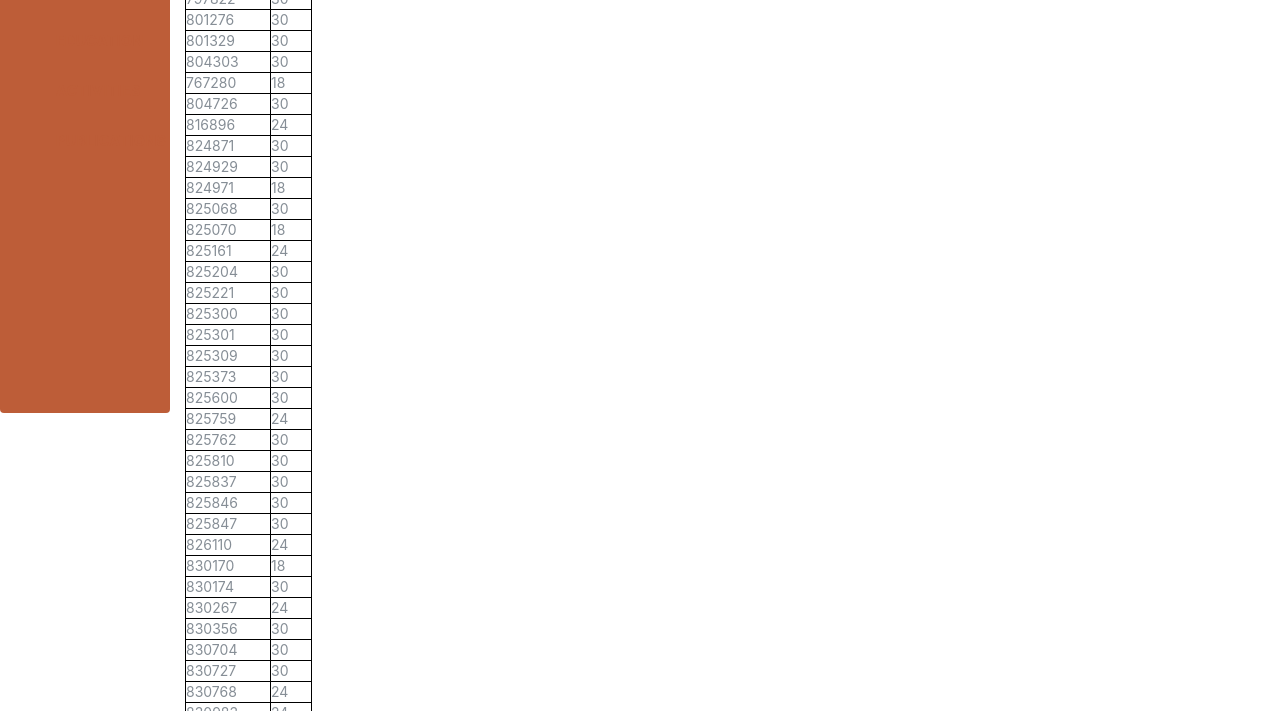
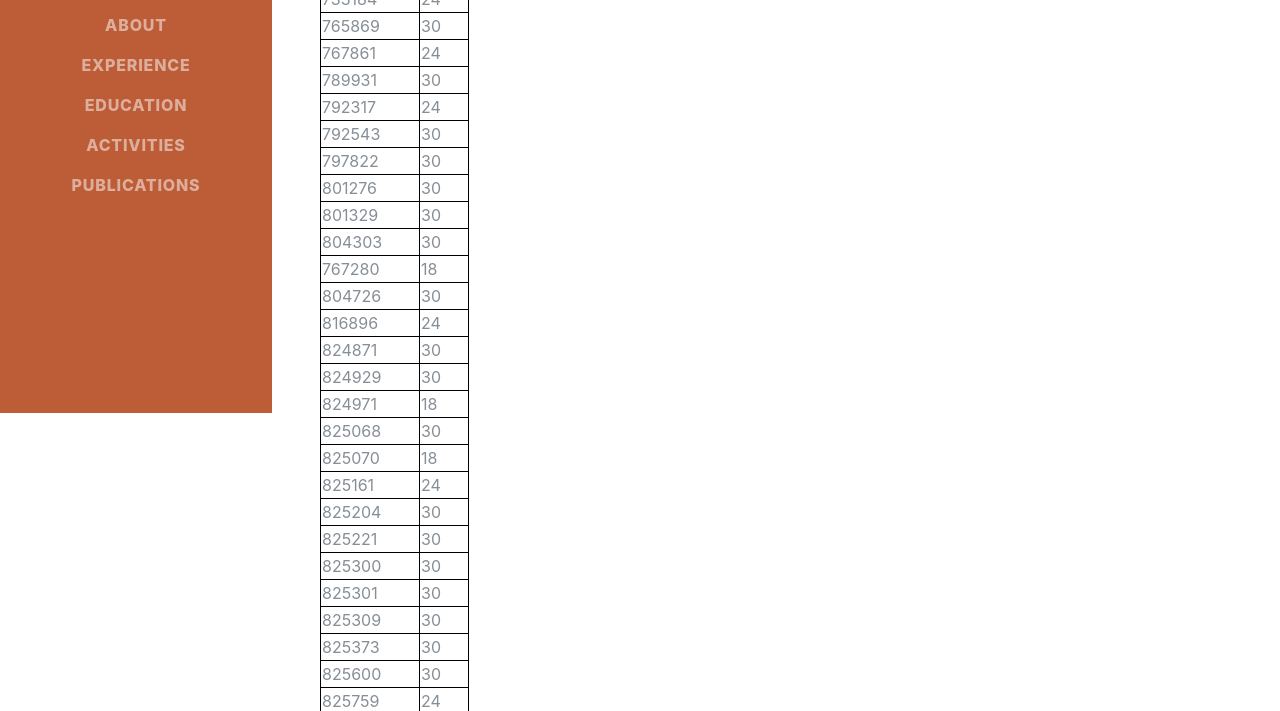
Before and after one commit to luigi-asprino/luigi-asprino.github.io, a website: page sicurezza/2019-2020/index.html in a window 1280 px wide. Shown: the part 387-1098 px from the top of the page. Drawn offline with nearby package versions, Linux system fonts and the light colour scheme; files that its build step writes are made by us from their sources; files whose address does not match are found by name; a web font is replaced by a local one.

Commit message:
fix paths

```diff
--- a/sicurezza/2019-2020/index.html
+++ b/sicurezza/2019-2020/index.html
@@ -12,7 +12,7 @@
 <title>Risultati Laboratorio 2019-2020</title>
 
 <!-- Bootstrap core CSS -->
-<link href="../vendor/bootstrap/css/bootstrap.min.css" rel="stylesheet">
+<link href="../../vendor/bootstrap/css/bootstrap.min.css" rel="stylesheet">
 
 <!-- Custom fonts for this template -->
 <link
@@ -21,13 +21,13 @@
 <link
 	href="https://fonts.googleapis.com/css?family=Muli:400,400i,800,800i"
 	rel="stylesheet">
-<link href="../vendor/fontawesome-free/css/all.min.css" rel="stylesheet">
+<link href="../../vendor/fontawesome-free/css/all.min.css" rel="stylesheet">
 <link rel="stylesheet"
 	href="../academicons-1.8.6/css/academicons.min.css" />
 
 <!-- Custom styles for this template -->
-<link href="../css/resume.min.css" rel="stylesheet">
-<link href="../css/style.css" rel="stylesheet">
+<link href="../../css/resume.min.css" rel="stylesheet">
+<link href="../../css/style.css" rel="stylesheet">
 
 <style>
 table, th, td {
@@ -46,7 +46,7 @@ table, th, td {
 			class="d-block d-lg-none">Luigi Asprino</span> <span
 			class="d-none d-lg-block"> <img
 				class="img-fluid img-profile rounded-circle mx-auto mb-2"
-				src="../img/profile.jpg" alt="">
+				src="../../img/profile.jpg" alt="">
 		</span>
 		</a>
 		<button class="navbar-toggler" type="button" data-toggle="collapse"
@@ -58,15 +58,15 @@ table, th, td {
 		<div class="collapse navbar-collapse" id="navbarSupportedContent">
 			<ul class="navbar-nav">
 				<li class="nav-item"><a class="nav-link js-scroll-trigger"
-					href="../index.html#about">About</a></li>
+					href="../../index.html#about">About</a></li>
 				<li class="nav-item"><a class="nav-link js-scroll-trigger"
-					href="../index.html#experience">Experience</a></li>
+					href="../../index.html#experience">Experience</a></li>
 				<li class="nav-item"><a class="nav-link js-scroll-trigger"
-					href="../index.html#education">Education</a></li>
+					href="../../index.html#education">Education</a></li>
 				<li class="nav-item"><a class="nav-link js-scroll-trigger"
-					href="../index.html#activities">Activities</a></li>
+					href="../../index.html#activities">Activities</a></li>
 				<li class="nav-item"><a class="nav-link js-scroll-trigger"
-					href="../index.html#publications">Publications</a></li>
+					href="../../index.html#publications">Publications</a></li>
 			</ul>
 		</div>
 	</nav>
@@ -538,18 +538,14 @@ table, th, td {
 	</div>
 
 	<!-- Bootstrap core JavaScript -->
-	<script src="../vendor/jquery/jquery.min.js"></script>
-	<script src="../vendor/bootstrap/js/bootstrap.bundle.min.js"></script>
+	<script src="../../vendor/jquery/jquery.min.js"></script>
+	<script src="../../vendor/bootstrap/js/bootstrap.bundle.min.js"></script>
 
 	<!-- Plugin JavaScript -->
-	<script src="../vendor/jquery-easing/jquery.easing.min.js"></script>
+	<script src="../../vendor/jquery-easing/jquery.easing.min.js"></script>
 
 	<!-- Custom scripts for this template -->
-	<script src="../js/resume.min.js"></script>
-
-	<!-- Custom script for populate publications -->
-	<script type="text/javascript" src="../js/publications_data.json"></script>
-	<script type="text/javascript" src="../js/populatePublications.js"></script>
+	<script src="../../js/resume.min.js"></script>
 
 </body>
 
```
